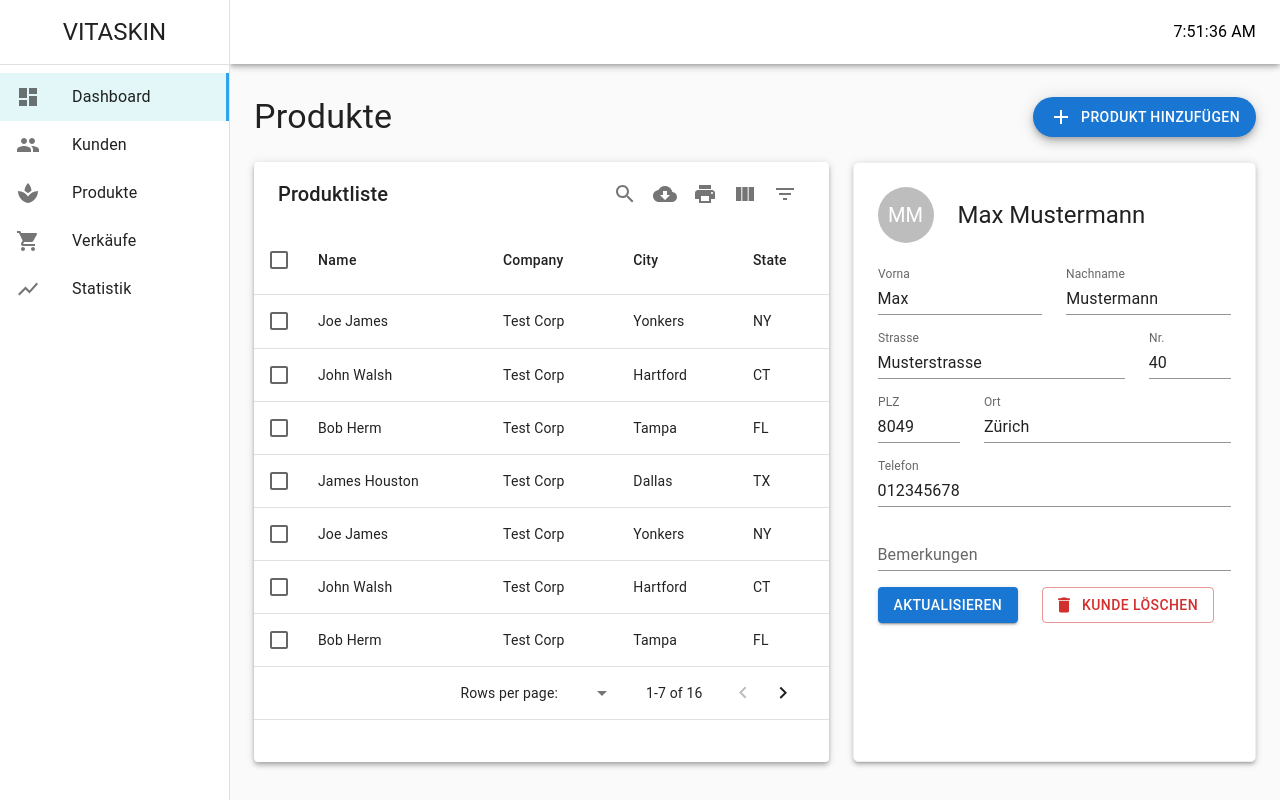
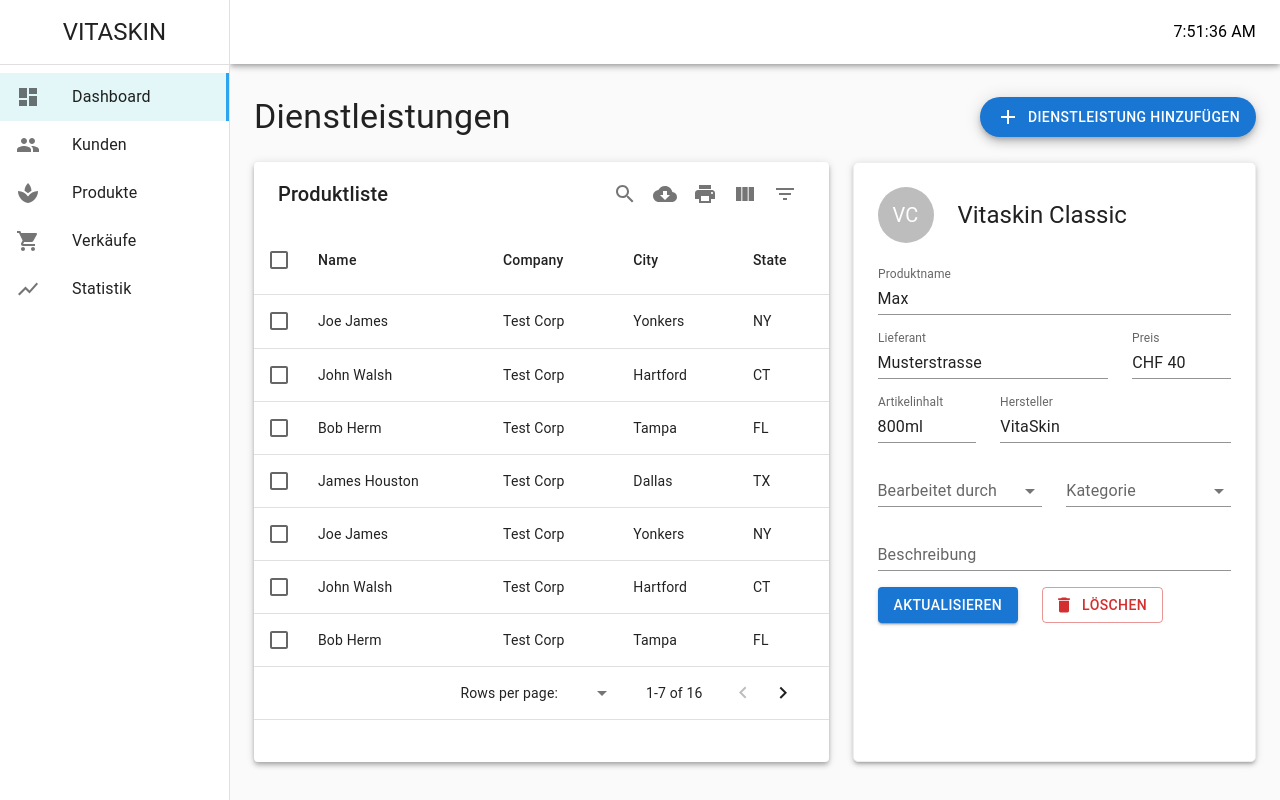
Before and after one commit to bmit-baj/vitaskin, a React (Create React App) app: page /produkte in a window 1280 px wide. Built offline with nearby package versions, Linux system fonts and the light colour scheme.

Commit message:
dienstleistungen

```diff
--- a/src/components/ProductInfo/ProductInfo.jsx
+++ b/src/components/ProductInfo/ProductInfo.jsx
@@ -7,82 +7,112 @@ import { Typography } from '@material-ui/core';
 import TextField from '@mui/material/TextField';
 import Button from '@mui/material/Button';
 import DeleteIcon from '@mui/icons-material/Delete';
-import SendIcon from '@mui/icons-material/Send';
+import InputLabel from '@mui/material/InputLabel';
+import MenuItem from '@mui/material/MenuItem';
+import FormControl from '@mui/material/FormControl';
+import Select from '@mui/material/Select';
 
 const DataTable = (props) => {
 
     const classes = useStyles();
+
+    const [mitarbeiter, setMitarbeiter] = React.useState('');
+    const [katerogie, setKategorie] = React.useState('');
+
+    const handleChangeM = (event) => {
+        setMitarbeiter(event.target.value);
+    };
+    const handleChangeK = (event) => {
+        setKategorie(event.target.value);
+    };
 
     return (
         <div className={classes.root}>
             <Box className={classes.paper} boxShadow={3} component="form">
                 <div className={classes.content}>
                     <Stack direction="row" className={classes.header} spacing={3}>
-                        <Avatar sx={{ width: 56, height: 56 }}>MM</Avatar>
-                        <Typography variant='h5'>Max Mustermann</Typography>
+                        <Avatar sx={{ width: 56, height: 56 }}>VC</Avatar>
+                        <Typography variant='h5'>Vitaskin Classic</Typography>
                     </Stack>
                     <Stack direction="row" spacing={3} className={classes.section}>
                         <TextField
-                            label="Vorna"
+                            label="Produktname"
                             defaultValue="Max"
                             variant="standard"
-                        />
-                        <TextField
-                            label="Nachname"
-                            defaultValue="Mustermann"
-                            variant="standard"
+                            sx={{
+                                width: '100%',
+                            }}
                         />
                     </Stack>
                     <Stack direction="row" spacing={3} className={classes.section}>
                         <TextField
-                            label="Strasse"
+                            label="Lieferant"
                             defaultValue="Musterstrasse"
                             variant="standard"
                             sx={{
-                                width: '75%',
+                                width: '70%',
                             }}
                         />
                         <TextField
-                            label="Nr."
-                            defaultValue="40"
+                            label="Preis"
+                            defaultValue="CHF 40"
                             variant="standard"
                             sx={{
-                                width: '25%',
+                                width: '30%',
                             }}
                             />
                     </Stack>
                     <Stack direction="row" spacing={3} className={classes.section}>
                         <TextField
-                            label="PLZ"
-                            defaultValue="8049"
+                            label="Artikelinhalt"
+                            defaultValue="800ml"
                             variant="standard"
                             sx={{
-                                width: '25%',
+                                width: '30%',
                             }}
                         />
                         <TextField
-                            label="Ort"
-                            defaultValue="Zürich"
+                            label="Hersteller"
+                            defaultValue="VitaSkin"
                             variant="standard"
                             sx={{
-                                width: '75%',
+                                width: '70%',
                             }}
                         />
                     </Stack>
-                    <div className={classes.section}>
-                        <TextField
-                            label="Telefon"
-                            defaultValue="012345678"
-                            variant="standard"
-                            sx={{
-                                width: '100%',
-                            }}
-                        />
-                    </div>
+                    <Stack direction="row" spacing={3} className={classes.section}>
+                        <FormControl variant="standard" sx={{width: '50%'}}>
+                            <InputLabel id="demo-simple-select-standard-label">Bearbeitet durch</InputLabel>
+                            <Select
+                                labelId="demo-simple-select-standard-label"
+                                id="demo-simple-select-standard"
+                                value={mitarbeiter}
+                                onChange={handleChangeM}
+                                label={mitarbeiter}
+                            >
+                                <MenuItem value={1}>Mitarbeiter 1</MenuItem>
+                                <MenuItem value={2}>Mitarbeiter 2</MenuItem>
+                                <MenuItem value={3}>Mitarbeiter 3</MenuItem>
+                            </Select>
+                        </FormControl>
+                        <FormControl variant="standard" sx={{width: '50%'}}>
+                            <InputLabel id="demo-simple-select-standard-label">Kategorie</InputLabel>
+                            <Select
+                                labelId="demo-simple-select-standard-label"
+                                id="demo-simple-select-standard"
+                                value={katerogie}
+                                onChange={handleChangeK}
+                                label={katerogie}
+                            >
+                                <MenuItem value={1}>Produkt</MenuItem>
+                                <MenuItem value={2}>Behandlung</MenuItem>
+                            </Select>
+                        </FormControl>
+                    </Stack>
                     <div className={classes.section}>
                         <TextField
                             id="standard-multiline-static"
-                            label="Bemerkungen"
+                            label="Beschreibung"
                             multiline
                             variant="standard"
                             maxRows={5}
@@ -97,7 +127,7 @@ const DataTable = (props) => {
                                 Aktualisieren
                             </Button>
                             <Button variant="outlined" color="error" startIcon={<DeleteIcon />}>
-                                Kunde Löschen
+                                Löschen
                             </Button>
                         </Stack>
                     </div>
--- a/src/components/UserInfo/UserInfo.jsx
+++ b/src/components/UserInfo/UserInfo.jsx
@@ -29,11 +29,17 @@ const DataTable = (props) => {
                             label="Vorname"
                             defaultValue="Max"
                             variant="standard"
+                            sx={{
+                                width: '50%',
+                            }}
                         />
                         <TextField
                             label="Nachname"
                             defaultValue="Mustermann"
                             variant="standard"
+                            sx={{
+                                width: '50%',
+                            }}
                         />
                     </Stack>
                     <Stack direction="row" spacing={3} className={classes.section}>
--- a/src/components/UserInfo/styles.js
+++ b/src/components/UserInfo/styles.js
@@ -24,6 +24,7 @@ export default makeStyles((theme) => ({
     },
     content: {
         margin: theme.spacing(2),
+        width: '100%'
     },
     section: {
         marginTop: theme.spacing(2)
--- a/src/pages/Products/Products.jsx
+++ b/src/pages/Products/Products.jsx
@@ -27,11 +27,11 @@ const Products = () => {
                 <div className={main.toolbar} />
                 <Stack direction="row" className={root.heading}>
                     <Typography variant="h4">
-                        Produkte
+                        Dienstleistungen
                     </Typography>
                     <Fab variant="extended" color="primary" aria-label="add" size="medium">
                         <AddIcon sx={{ mr: 1 }} />
-                        Produkt hinzufügen
+                        Dienstleistung hinzufügen
                     </Fab>
                 </Stack>
                 <Grid container spacing={3}>
```
